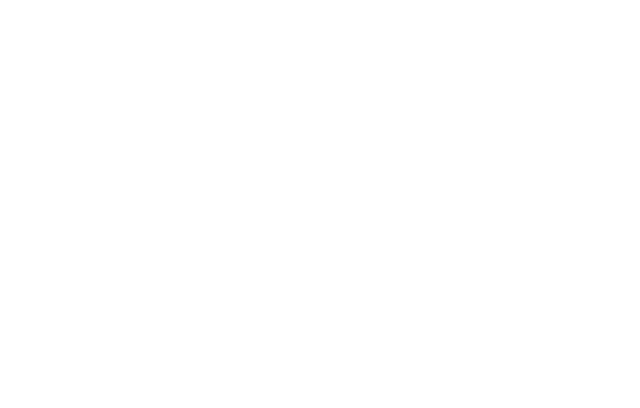
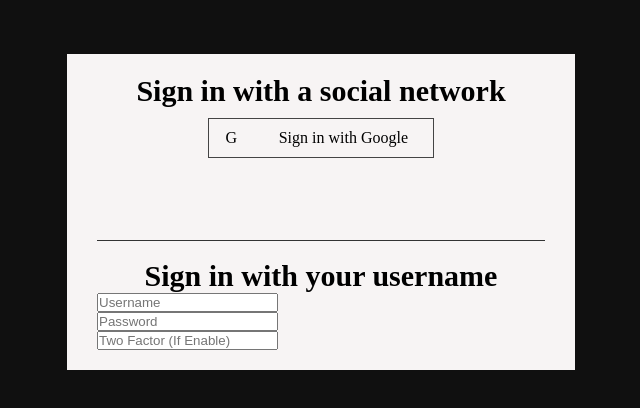
Before and after one commit to bdideakg/login, a plain HTML site: page index.html in a window 1280 px wide. Shown: the whole page, without its empty margins (319-959 px from the left). Drawn offline with Linux system fonts and the light colour scheme.

Commit message:
update 2 from shamim enterprise

```diff
--- a/index.html
+++ b/index.html
@@ -8,16 +8,62 @@
 		<title>Here Is Your Title</title>
 
 		<!-- CSS -->
+		<link rel="stylesheet" type="text/css" href="login.css">
 
 
 	</head>
 	<body>
 
+		<br><br><br>
+
 		<!-- Section Start -->
 		<section id="loginTab">
-			<div>
+			<div class="wrapper">
+				<!-- Content - 1 -->
+				<div class="content-1">
+					<h1>Sign in with a social network</h1>
+					<div class="googleAutoLogin">
+						<div class="ic">
+							G
+						</div>
+						<div class="bt">
+							Sign in with Google
+						</div>
+					</div>
+				</div>
+				<br><br><br><br>
+				<!-- End Content - 1 -->
+				<div class="border_down"></div>
+
+				<!-- Content 2 -->
+				<div class="content-2">
+					<br>
+					<h1>Sign in with your username</h1>
+					<!-- Login Form Start From Here -->
+					<form action="#" method="post">
+						<input type="text" name="username" placeholder="Username">
+						<input type="password" name="username" placeholder="Password">
+						<input type="text" name="2fa" placeholder="Two Factor (If Enable)">
+
+
+
+
+					</form>
+
+
+
+
+
+				</div>
+				<!-- End Content - 2 -->
+
+
+
+
+
 
 			</div>
+			<!-- End Of this Wrapper -->
 		</section>
 
 
--- a/login.css
+++ b/login.css
@@ -9,5 +9,55 @@
 	padding: 0;
 }
 body{
+	width: 100%;
+	height: auto;
+	background: #101010;
+}
+.border_down{
+	border-bottom: 1px solid #333;
+}
+
+/* Main Css*/
+#loginTab{
+	width: 100%;
+	height: auto;
+}
+.wrapper{
+    width: 35%;
+    height: auto;
+    margin: 0 auto;
+    background-color: #f7f4f4;
+    padding: 20px 30px;
+}
+
+/* Content - 1 */
+.content-1{
 
 }
+.content-1 h1 {
+    text-align: center;
+    font-size: 30px;
+}
+.content-1 .googleAutoLogin {
+    text-align: center;
+    border: 1px solid #444;
+    padding: 10px 0px;
+    margin: 10px auto;
+    width: 50%;
+}
+.content-1 .googleAutoLogin .ic{
+	width: 20%;
+    text-align: center;
+    float: left;
+}
+.content-1 .googleAutoLogin .bt{
+
+}
+/* Content - 2 */
+.content-2 h1 {
+    text-align: center;
+    font-size: 30px;
+}
+.content-2 input{
+	display: block;
+}
```
